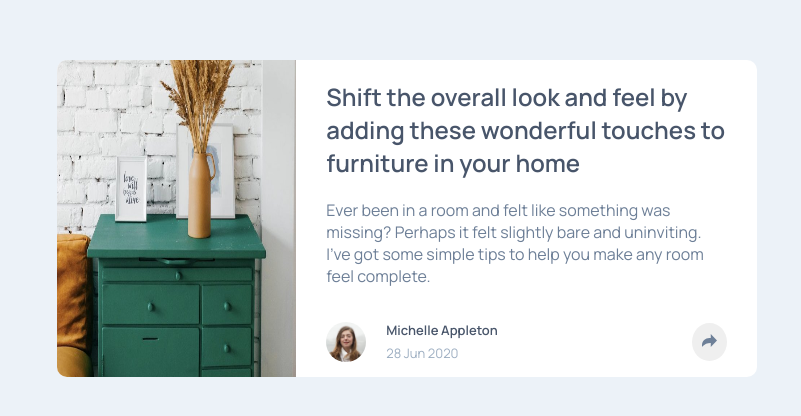
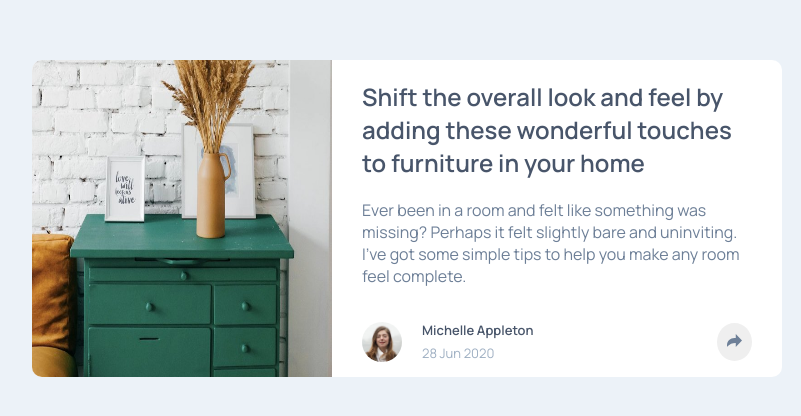
Before and after one commit to AbbeyTheCoder/Article-Preview, a plain HTML site: page index.html in a window 1280 px wide. Shown: the part 182-598 px from the top of the page, 233-1034 px from the left. Drawn offline with Linux system fonts and the light colour scheme.

Commit message:
Increased width of image and text container on larger screens.

```diff
--- a/style.scss
+++ b/style.scss
@@ -134,7 +134,13 @@ button.pop-up {
 @media (min-width: 40rem) {
   main {
     display: flex;
-    max-width: 700px;
+    max-width: 750px;
+  }
+  header {
+    width: 40%;
+  }
+  header + div {
+    width: 60%;
   }
   header img {
     height: 100%;
```
Also changed, not shown: style.css, 1 other file.
